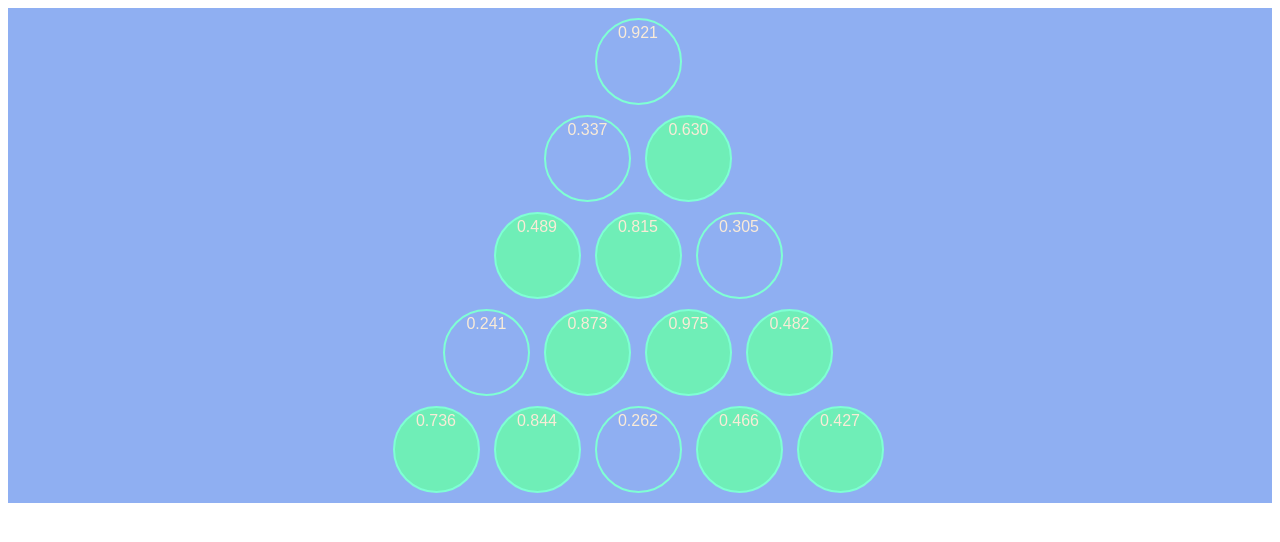
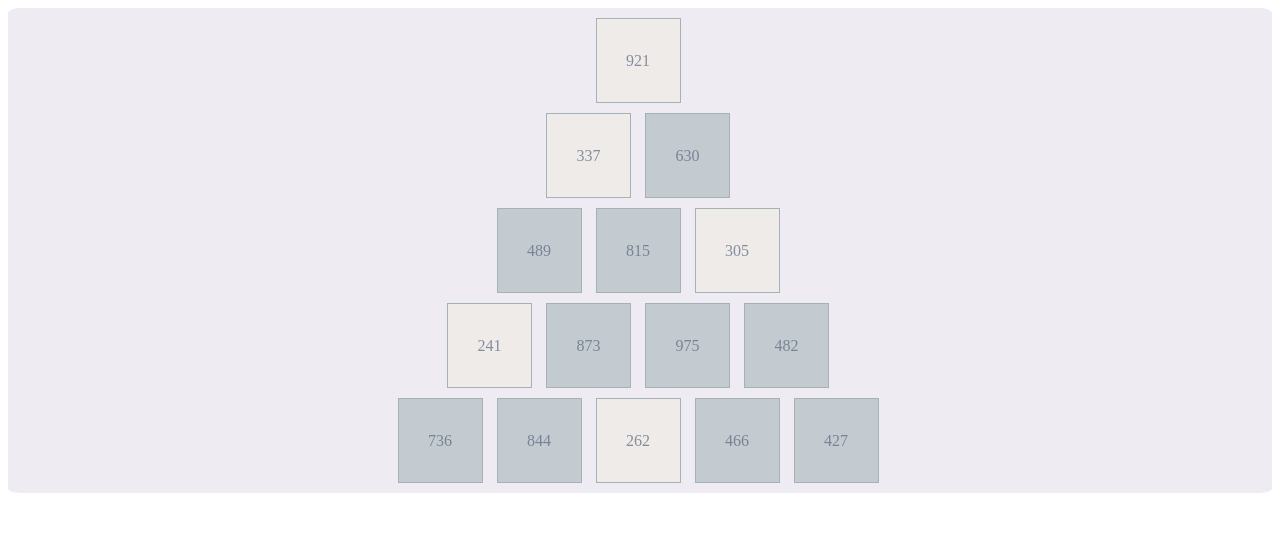
Before and after one commit to talnoznisky/ternary-search-tree-animation, a plain HTML site: page index.html in a window 1280 px wide. Drawn offline with Linux system fonts and the light colour scheme.

Commit message:
desktop styling good

```diff
--- a/main.css
+++ b/main.css
@@ -4,7 +4,8 @@
     width: 100%;
     height:450%;
     text-align: center;
-    background-color:  #8faff2;
+    background-color:  #EFEBF2;
+    border-radius: 1%;
 }
 
 .wrapper .row:after {
@@ -18,17 +19,19 @@
 
 .block{
   display: inline-block;
-  border: solid 2px aquamarine;
-  background-color: #6feeb7;
+  border: solid 1px #A5B2B5;
+  background-color: #C3CBD0;
   width: 75px;
   height: 75px;
   margin: 5px;
   padding: 4px;
-  border-radius: 50%;
-  color: antiquewhite;
-  font-family: sans-serif;
+
+  line-height: 75px;
+  color: #798395;
+  font-family: serif;
 }
 
 .least{
-  background-color: #8faff2;
+  background-color: #EFEBE8;
+  color: #848D9E;
 }
--- a/script.js
+++ b/script.js
@@ -8,9 +8,9 @@ function getRandomValue(){
 //assign values to each sphere
 function valueAssignment(){
   for(var i = 0; i <pyramid.length;i++){
-    var value = getRandomValue()
+    var value = getRandomValue()*10000
     pyramid[i].setAttribute("value", value)
-    pyramid[i].innerText = value.toString().substring(0, 5)
+    pyramid[i].innerText = value.toString().substring(0, 3)
   }
 }
 
```
